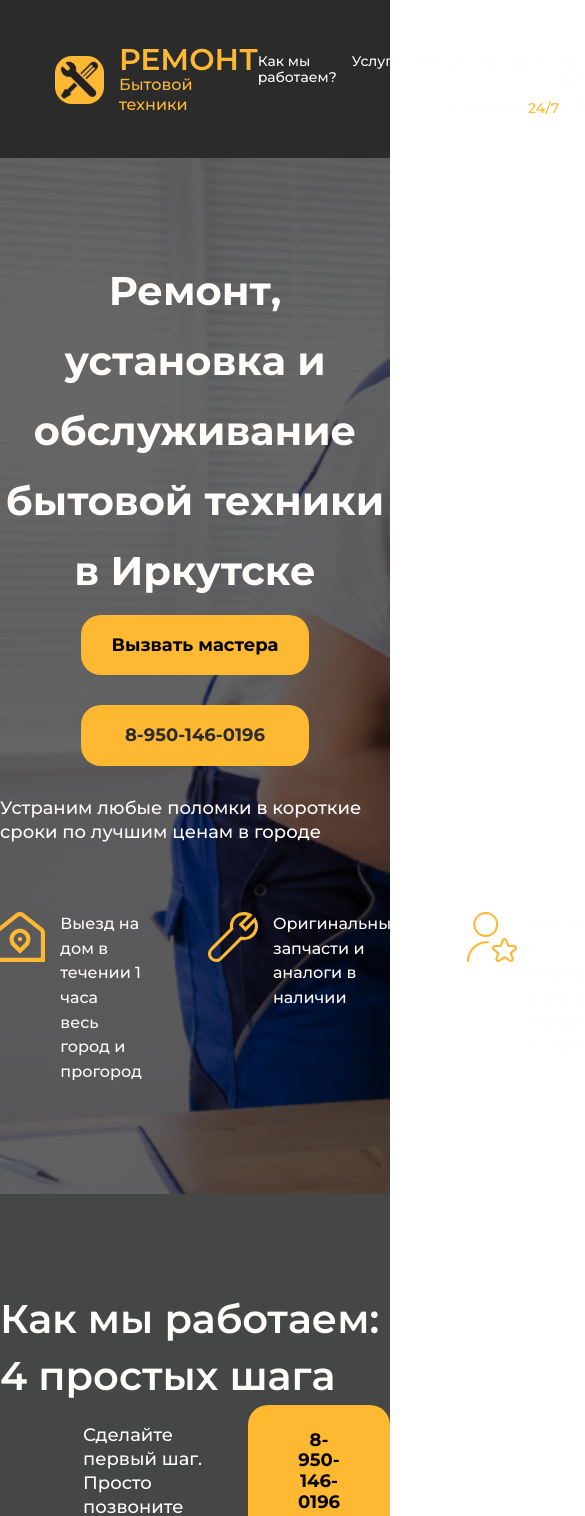
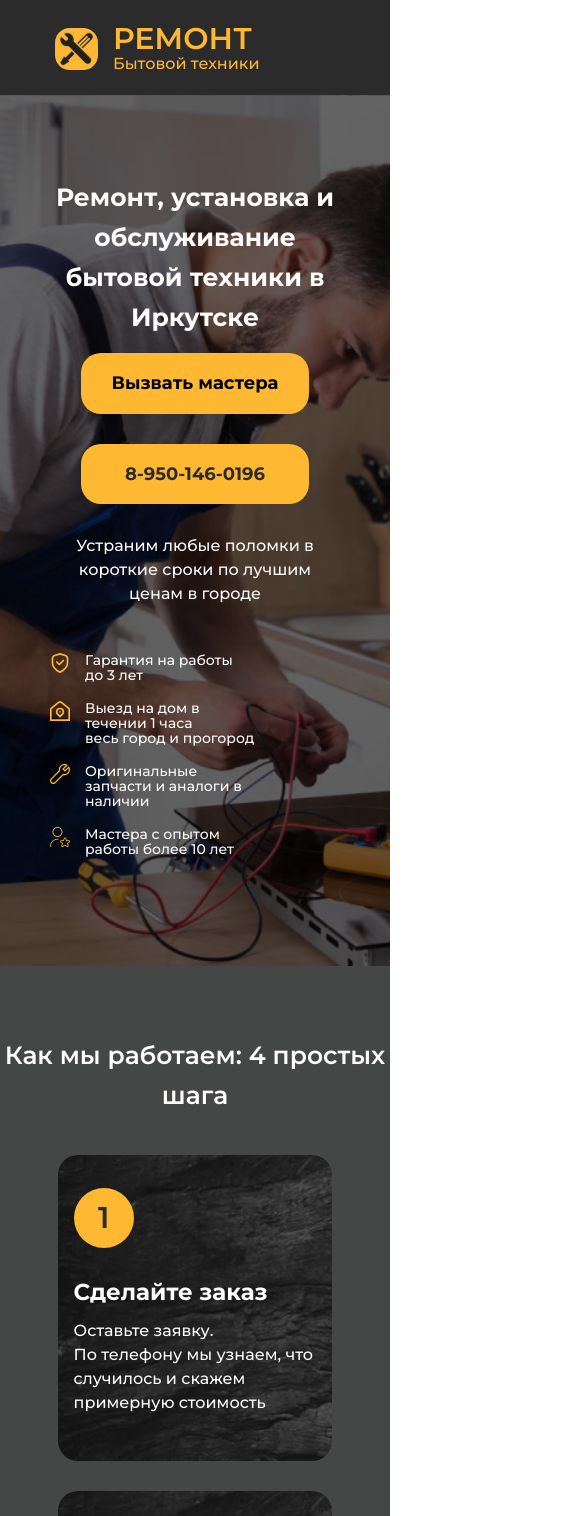
Before and after one commit to kirillovaaa/repair-services, a React (Create React App) app: page / in a window 390 px wide. Shown: the top 1516 px of the page, 585 px wide, since content can reach past the window. Built offline with nearby package versions, Linux system fonts and the light colour scheme.

Commit message:
feat: медиазапросы

```diff
--- a/public/index.html
+++ b/public/index.html
@@ -9,6 +9,7 @@
       name="description"
       content="Web site created using create-react-app"
     />
+    <meta name="viewport" content="width=device-width, initial-scale=1" />
     <link rel="apple-touch-icon" href="%PUBLIC_URL%/logo192.png" />
     <link rel="preconnect" href="https://fonts.googleapis.com" />
     <link rel="preconnect" href="https://fonts.gstatic.com" crossorigin />
--- a/src/components/Header/Header.css
+++ b/src/components/Header/Header.css
@@ -5,6 +5,7 @@
   justify-content: space-between;
   background-color: #2b2b2b;
   padding: 24px 55px 21px;
+  flex-wrap: wrap;
 }
 
 .header__logo-container {
@@ -24,6 +25,7 @@
   font-size: 30px;
   font-weight: 600;
   line-height: 30px;
+  margin: 0;
 }
 
 .header__logo-subtitle {
@@ -31,12 +33,14 @@
   font-size: 16px;
   font-weight: 500;
   line-height: 20px;
+  margin: 0;
 }
 
 .header__nav {
   display: flex;
   flex-direction: column;
   gap: 15px;
+  flex-wrap: wrap;
 }
 
 .header__items {
@@ -82,4 +86,37 @@
   flex-direction: row;
   align-items: center;
   gap: 32px;
+  flex-wrap: wrap;
 }
+
+@media screen and (max-width: 420px) {
+  .header__buttons {
+    display: none;
+  }
+  .header__logo-image {
+    width: 43px;
+    height: 42px;
+  }
+
+  .header__logo__title {
+    font-size: 20px;
+    line-height: 20px;
+  }
+  .header__logo__subtitle {
+    font-size: 14px;
+    line-height: 20px;
+  }
+}
+@media screen and (max-width: 1145px) {
+  .header__nav {
+    display: none;
+  }
+}
+@media screen and (max-width: 635px) {
+  .header__button-image {
+    display: none;
+  }
+  .header__button {
+    display: none;
+  }
+}
--- a/src/components/Header/Header.js
+++ b/src/components/Header/Header.js
@@ -10,8 +10,8 @@ function Header() {
       <div className="header__logo-container">
         <img src={logo} className="header__logo-image" alt="logo" />
         <div className="header__text-container">
-          <div className="header__logo-title">РЕМОНТ</div>
-          <div className="header__logo-subtitle">Бытовой техники</div>
+          <p className="header__logo-title">РЕМОНТ</p>
+          <p className="header__logo-subtitle">Бытовой техники</p>
         </div>
       </div>
       <div className="header__buttons">
--- a/src/components/Promo/Promo.css
+++ b/src/components/Promo/Promo.css
@@ -72,3 +72,42 @@
   width: 50px;
   height: 50px;
 }
+
+@media screen and (max-width: 800px) {
+  /* br {
+    display: none;
+  } */
+
+  .promo {
+    background-position: 30%;
+  }
+  .promo__title {
+    font-size: 25px;
+    line-height: 40px;
+    padding-top: 82px;
+  }
+  .promo__subtitle {
+    text-align: center;
+  }
+  .promo__items {
+    flex-direction: column;
+    gap: 18px;
+    width: 290px;
+  }
+  .promo__buttons {
+    margin-top: 16px;
+  }
+  .promo__subtitle {
+    font-size: 16px;
+    width: 290px;
+    margin-bottom: 47px;
+  }
+  .header__item-image {
+    width: 20px;
+    height: 20px;
+  }
+  .promo__item-text {
+    font-size: 14px;
+    line-height: 15px;
+  }
+}
--- a/src/components/Steps/Steps.css
+++ b/src/components/Steps/Steps.css
@@ -78,3 +78,24 @@
   font-weight: 500;
   line-height: 24px;
 }
+
+@media screen and (max-width: 800px) {
+  .steps {
+    padding-top: 69px;
+  }
+  .steps__title {
+    font-size: 25px;
+    line-height: 40px;
+    text-align: center;
+    margin-bottom: 40px;
+  }
+  .steps__subtitle-container {
+    display: none;
+  }
+  .steps__items {
+    flex-direction: column;
+  }
+  .steps__item {
+    padding: 33px 9px 46px 16px;
+  }
+}
```
